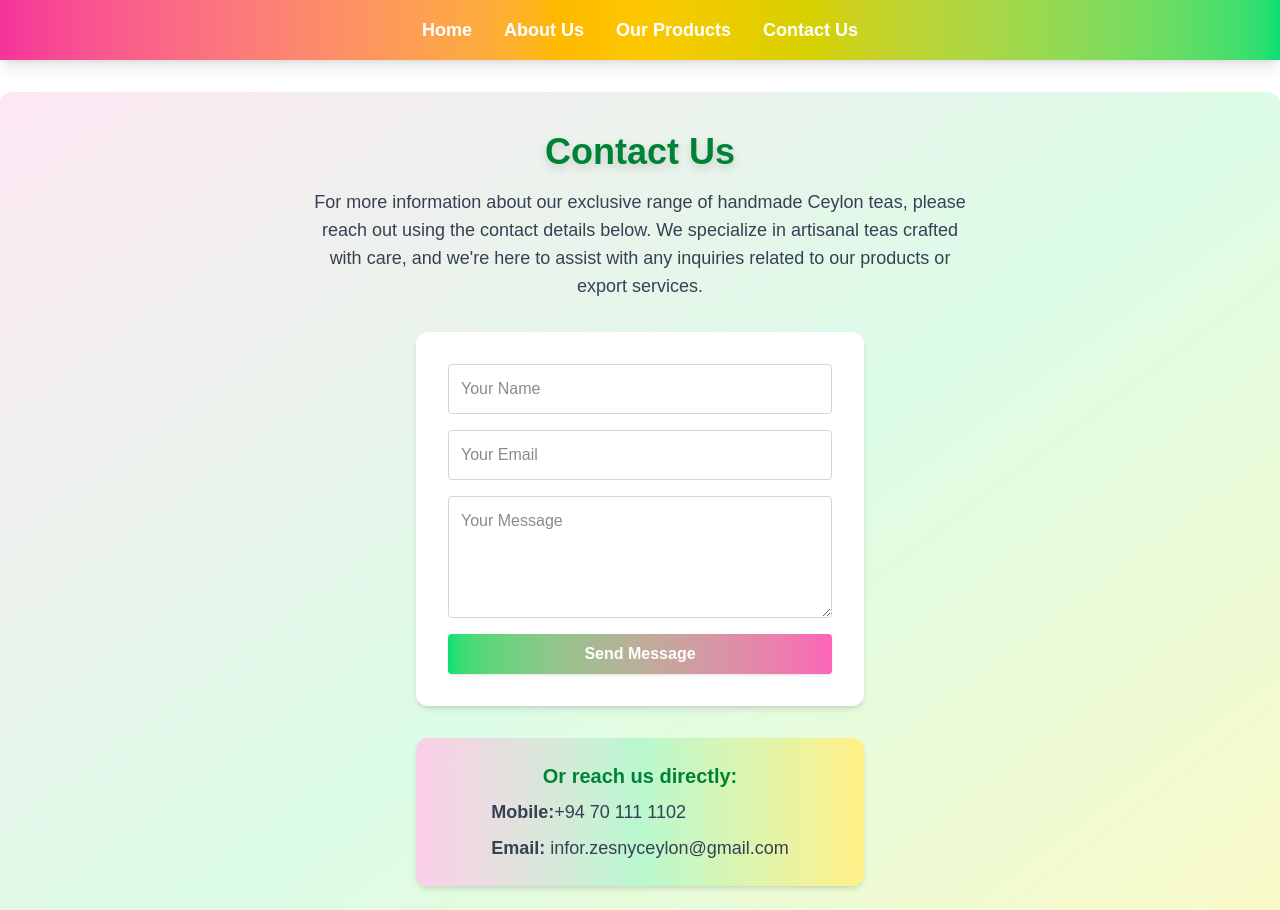
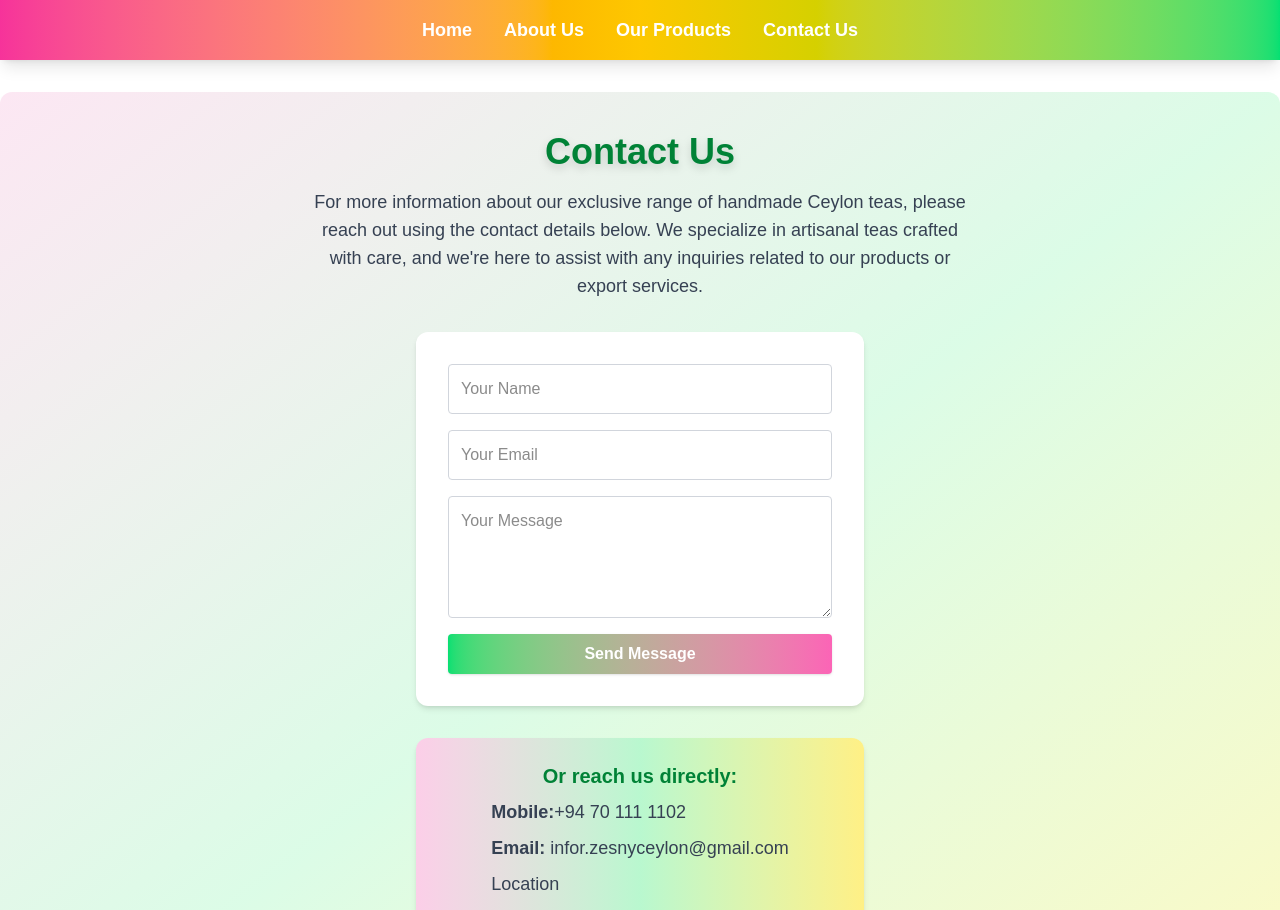
Before and after one commit to danushkawathupitiya/zesny-agry, a Next.js app: page /contact in a window 1280 px wide. Shown: the top 910 px of the page. Built offline with nearby package versions, Linux system fonts and the light colour scheme.

Commit message:
add location

```diff
--- a/src/app/contact/page.tsx
+++ b/src/app/contact/page.tsx
@@ -14,6 +14,9 @@ export default function Contact() {
         <div className="flex flex-col gap-2 text-gray-700 text-lg">
           <span><strong>Mobile:</strong>+94 70 111 1102</span>
           <span><strong>Email:</strong> infor.zesnyceylon@gmail.com</span>
+          <span>
+                <a target="_blank" href="https://www.google.com/maps/place/Zesny+Agri+Products+Ceylon/@7.0427289,80.5748761,176m/data=!3m1!1e3!4m12!1m5!8m4!1e2!2s108104185126123123468!3m1!1e1!3m5!1s0x3ae377000fc6756d:0x62f2e39eaa29ea28!8m2!3d7.0426956!4d80.5760375!16s%2Fg%2F11xky4ckws!10m1!2e10?hl=en&entry=ttu&g_ep=EgoyMDI1MDkxNi4wIKXMDSoASAFQAw%3D%3D">Location</a>
+          </span>
         </div>
       </div>
       <img src="/vercel.svg" alt="Contact Tea" className="w-24 h-24 mt-8 bg-white rounded-full p-4 shadow-md" />
```
